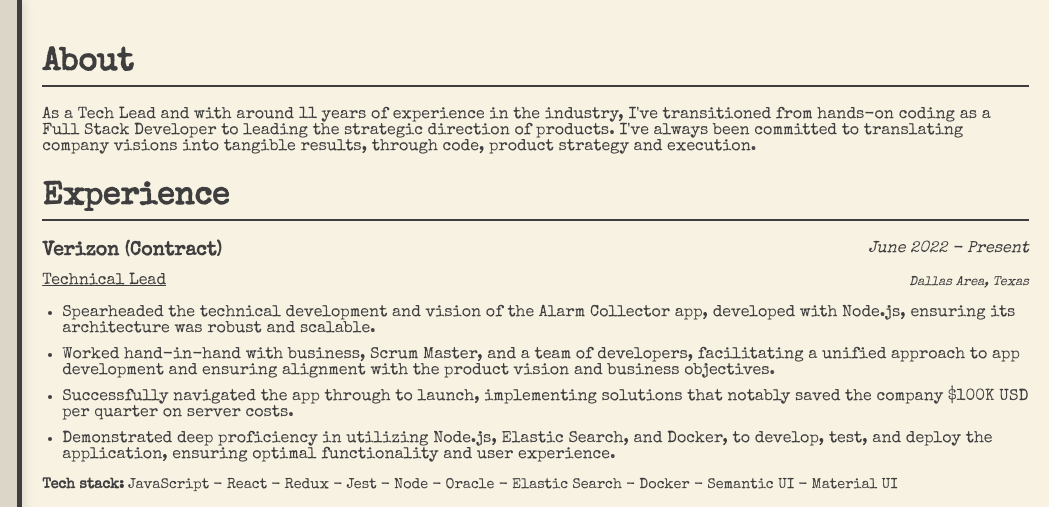
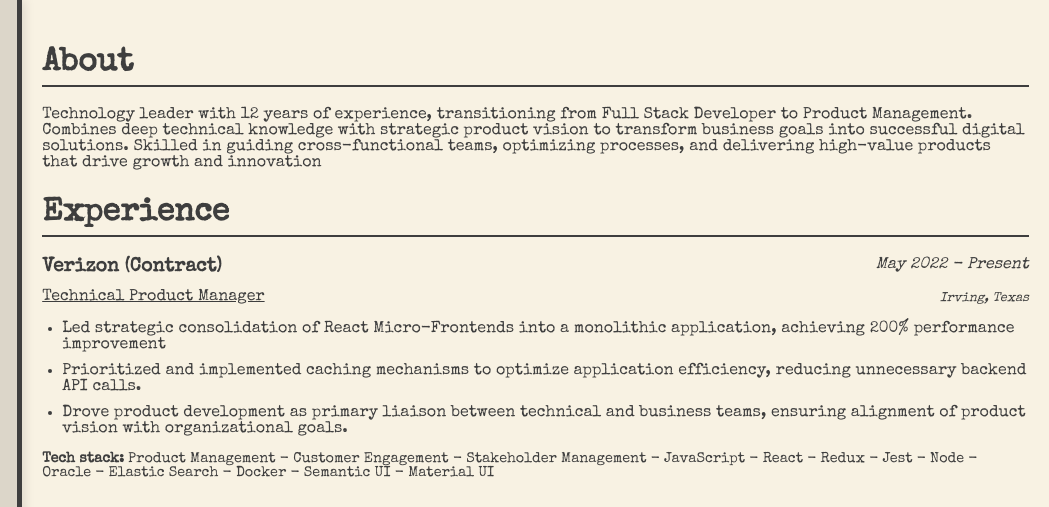
Before and after one commit to mokaleem/mokaleem.github.io, a plain HTML site: page index.html in a window 1280 px wide. Shown: the top 507 px of the page, 231-1280 px from the left. Drawn offline with nearby package versions, Linux system fonts and the light colour scheme.

Commit message:
update homepage

```diff
--- a/index.html
+++ b/index.html
@@ -65,11 +65,12 @@
       <main class="content">
         <section id="about">
           <h2>About</h2>
-          As a Tech Lead and with around 11 years of experience in the industry,
-          I've transitioned from hands-on coding as a Full Stack Developer to
-          leading the strategic direction of products. I've always been
-          committed to translating company visions into tangible results,
-          through code, product strategy and execution.
+          Technology leader with 12 years of experience, transitioning from Full
+          Stack Developer to Product Management. Combines deep technical
+          knowledge with strategic product vision to transform business goals
+          into successful digital solutions. Skilled in guiding cross-functional
+          teams, optimizing processes, and delivering high-value products that
+          drive growth and innovation
         </section>
 
         <section id="experience">
@@ -80,39 +81,32 @@
               <span class="company"
                 >Verizon <span class="type">(Contract)</span></span
               >
-              <span class="duration">June 2022 - Present</span>
+              <span class="duration">May 2022 - Present</span>
             </div>
             <div class="designation-location">
-              <span class="designation">Technical Lead</span>
-              <span class="location">Dallas Area, Texas</span>
+              <span class="designation">Technical Product Manager</span>
+              <span class="location">Irving, Texas</span>
             </div>
             <ul class="responsibilities">
               <li>
-                Spearheaded the technical development and vision of the Alarm
-                Collector app, developed with Node.js, ensuring its architecture
-                was robust and scalable.
+                Led strategic consolidation of React Micro-Frontends into a
+                monolithic application, achieving 200% performance improvement
               </li>
               <li>
-                Worked hand-in-hand with business, Scrum Master, and a team of
-                developers, facilitating a unified approach to app development
-                and ensuring alignment with the product vision and business
-                objectives.
+                Prioritized and implemented caching mechanisms to optimize
+                application efficiency, reducing unnecessary backend API calls.
               </li>
               <li>
-                Successfully navigated the app through to launch, implementing
-                solutions that notably saved the company $100K USD per quarter
-                on server costs.
-              </li>
-              <li>
-                Demonstrated deep proficiency in utilizing Node.js, Elastic
-                Search, and Docker, to develop, test, and deploy the
-                application, ensuring optimal functionality and user experience.
+                Drove product development as primary liaison between technical
+                and business teams, ensuring alignment of product vision with
+                organizational goals.
               </li>
             </ul>
             <p class="tech-stack">
-              <strong>Tech stack:</strong> JavaScript - React - Redux - Jest -
-              Node - Oracle - Elastic Search - Docker - Semantic UI - Material
-              UI
+              <strong>Tech stack:</strong> Product Management - Customer
+              Engagement - Stakeholder Management - JavaScript - React - Redux -
+              Jest - Node - Oracle - Elastic Search - Docker - Semantic UI -
+              Material UI
             </p>
           </div>
 
@@ -475,12 +469,12 @@
     </div>
 
     <script>
-      document.querySelectorAll('.sidebar a').forEach((anchor) => {
-        anchor.addEventListener('click', function (e) {
+      document.querySelectorAll(".sidebar a").forEach((anchor) => {
+        anchor.addEventListener("click", function (e) {
           e.preventDefault();
 
-          document.querySelector(this.getAttribute('href')).scrollIntoView({
-            behavior: 'smooth',
+          document.querySelector(this.getAttribute("href")).scrollIntoView({
+            behavior: "smooth",
           });
         });
       });
```
